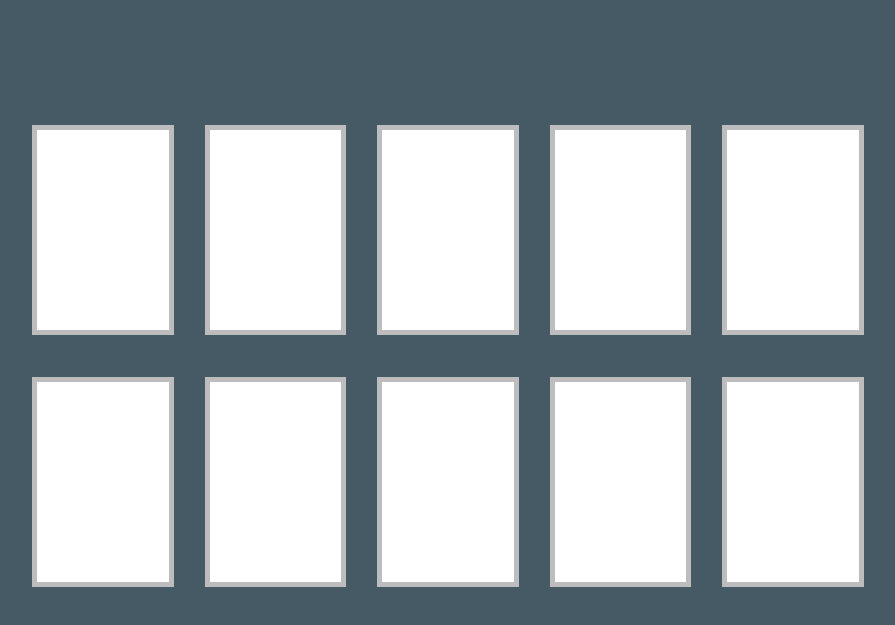
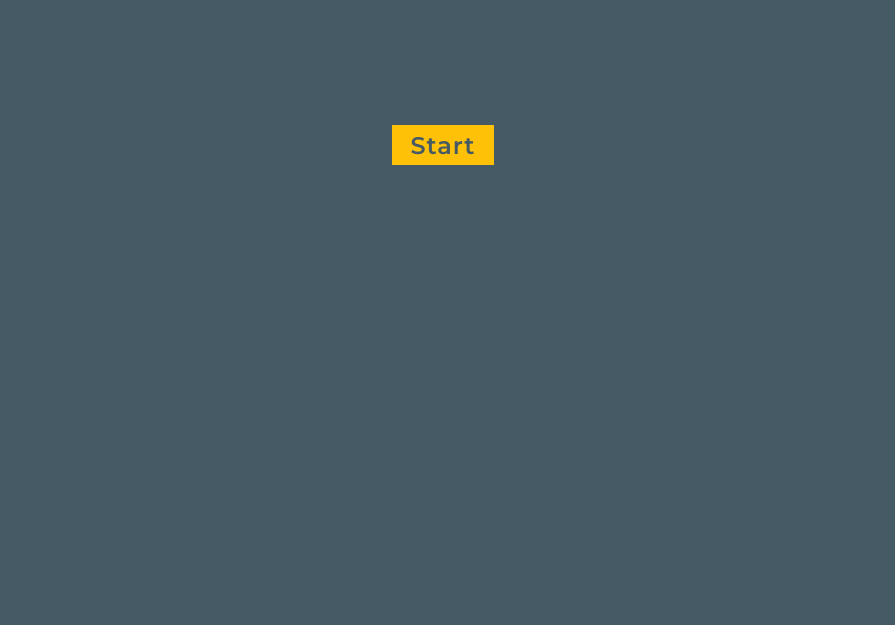
Before and after one commit to jesseinc92/MemoryGame, a plain HTML site: page index.html in a window 1280 px wide. Shown: the part 125-750 px from the top of the page, without its empty margins (197-1092 px from the left). Drawn offline with Linux system fonts and the light colour scheme.

Commit message:
added start button

```diff
--- a/index.html
+++ b/index.html
@@ -10,7 +10,8 @@
   </head>
   <body>
     <h1>Memory Game!</h1>
-    <div id="game">
+    <div id="game" class="start-condition">
+      <button>Start</button>
     </div>
     <script src="script.js"></script>
   </body>
--- a/script.js
+++ b/script.js
@@ -1,4 +1,5 @@
 const gameContainer = document.getElementById("game");
+const startButton = document.querySelector('button')
 
 const COLORS = [
   "red",
@@ -128,5 +129,12 @@ function incorrectFlip() {
   clickedCards.pop()
 }
 
-// when the DOM loads
-createDivsForColors(shuffledColors);
+// listen for button click to set up game board
+startButton.addEventListener('click', () => {
+
+  startButton.remove();
+
+  gameContainer.className = 'in-progress'
+
+  createDivsForColors(shuffledColors)
+})
--- a/style.css
+++ b/style.css
@@ -1,10 +1,10 @@
 body {
   background-color: #455A64;
+  box-sizing: border-box;
 }
 
 h1 {
-  font-family: 'Montserrat', sans-serif;
-  font-size: 3rem;
+  font: 3rem 'Montserrat', sans-serif;
   color: #FFFFFF;
   text-align: center;
   letter-spacing: 2px;
@@ -12,13 +12,29 @@ h1 {
   margin-bottom: 8rem;
 }
 
-#game {
+button {
+  font: 1.5rem 'Montserrat', sans-serif;
+  letter-spacing: 1px;
+  width: 8vw;
+  height: 5vh;
+  background-color: #FFC107;
+  color: #455A64;
+  border: none;
+}
+
+.start-condition {
+  display: flex;
+  align-items: center;
+  justify-content: center;
+}
+
+.in-progress {
   width: 65%;
   margin: auto;
   display: grid;
   grid-template-columns: repeat(5, 1fr);
-  column-gap: 5%;
-  row-gap: 10%;
+  column-gap: 4vw;
+  row-gap: 5vh;
 }
 
 #game div {
```
